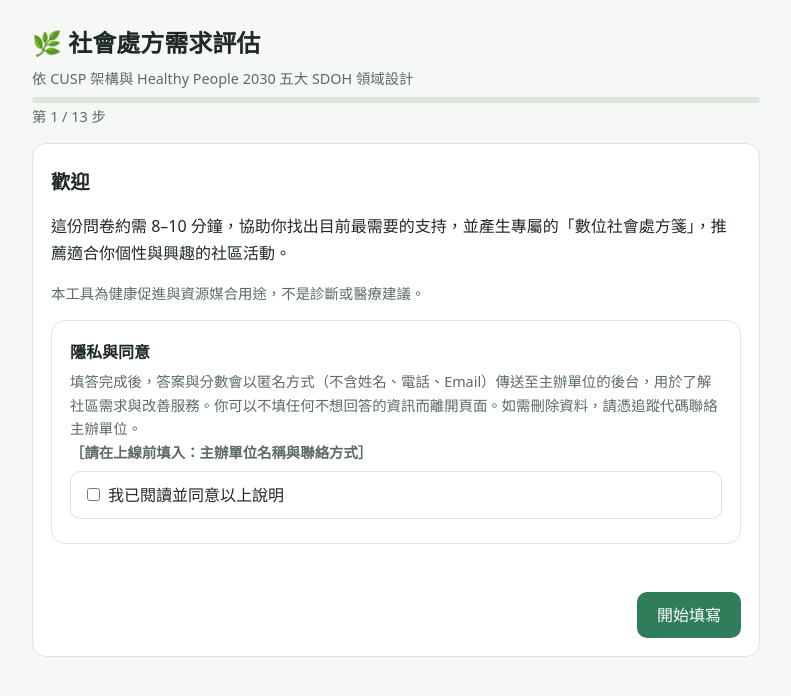
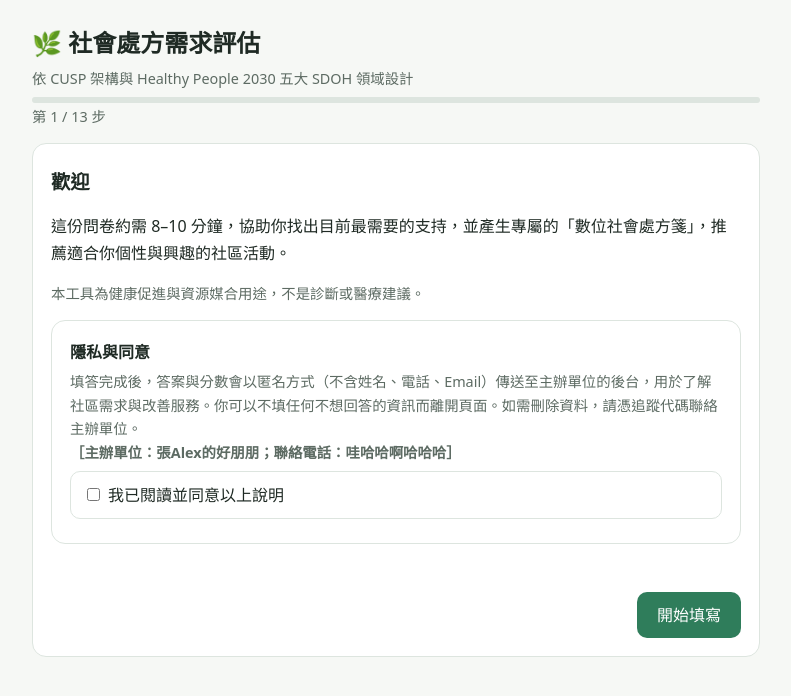
Before and after one commit to s1110292-spec/CUSP, a plain HTML site: page index.html in a window 1280 px wide. Shown: the whole page, without its empty margins (244-1035 px from the left). Drawn offline with Linux system fonts and the light colour scheme.

Commit message:
Update index.html

```diff
--- a/index.html
+++ b/index.html
@@ -87,11 +87,11 @@ const $=s=>document.querySelector(s);
 const radio=(name,list,cur)=>list.map((t,i)=>`<label class="o"><input type="radio" name="${name}" value="${i}" ${cur==i?"checked":""}>${t}</label>`).join("");
 const chk=(name,list,cur)=>`<div class="row">${list.map(t=>`<label class="o"><input type="checkbox" data-n="${name}" value="${t}" ${cur.includes(t)?"checked":""}>${t}</label>`).join("")}</div>`;
 function sel(id,list,cur){return `<select id="${id}"><option value="">請選擇</option>${list.map((t,i)=>`<option value="${i}" ${cur==i&&cur!==undefined?"selected":""}>${t}</option>`).join("")}</select>`}
-const AGE=["18–29","30–44","45–59","60–64","65–74","75 歲以上"],GEN=["女","男","其他／不願透露"],INC=["寬裕，有儲蓄","大致夠用","吃緊，需要節省","困難，常入不敷出"],EDU=["國小以下","國中","高中職","專科／大學","研究所以上"],EMP=["全職／兼職工作","退休","家務／照顧家人","待業／找工作中","因病或身心狀況無法工作"],LIV=["與家人同住","僅與配偶同住","獨居","住機構或其他"];
+const AGE=["18–29","30–44","45–59","60–64","65–74","75 歲以上"],GEN=["女","男","其他／不願透露"],INC=["寬裕，有儲蓄","大致夠用","吃緊，需要節省","困難，常入不敷出"],EDU=["國小以下","國中","高中職","專科／大學","研究所以上"],EMP=["學生","全職／兼職工作","退休","家務／照顧家人","待業／找工作中","因病或身心狀況無法工作"],LIV=["與家人同住","僅與配偶同住","獨居","住機構或其他"];
 function view(){
  const s=ST_STEPS[step],n=ST_STEPS.length-1,pct=Math.round(step/n*100);
  let h=`<div class="noprint"><h1>🌿 社會處方需求評估</h1><div class="mu">依 CUSP 架構與 Healthy People 2030 五大 SDOH 領域設計</div><div class="bar"><i style="width:${pct}%"></i></div><div class="mu">${s.k==="res"?"完成":`第 ${step+1} / ${n} 步`}</div></div>`;
- if(s.k==="intro")h+=`<div class="card"><h2>歡迎</h2><p>這份問卷約需 8–10 分鐘，協助你找出目前最需要的支持，並產生專屬的「數位社會處方箋」，推薦適合你個性與興趣的社區活動。</p><p class="mu">本工具為健康促進與資源媒合用途，不是診斷或醫療建議。</p><div class="card" style="margin:10px 0"><b>隱私與同意</b><p class="mu" style="margin:.3em 0">填答完成後，答案與分數會以匿名方式（不含姓名、電話、Email）傳送至主辦單位的後台，用於了解社區需求與改善服務。你可以不填任何不想回答的資訊而離開頁面。如需刪除資料，請憑追蹤代碼聯絡主辦單位。<br><b>［請在上線前填入：主辦單位名稱與聯絡方式］</b></p><label class="o"><input type="checkbox" id="cs">我已閱讀並同意以上說明</label></div><div class="err" id="err"></div><div class="nav"><span></span><button onclick="next()">開始填寫</button></div></div>`;
+ if(s.k==="intro")h+=`<div class="card"><h2>歡迎</h2><p>這份問卷約需 8–10 分鐘，協助你找出目前最需要的支持，並產生專屬的「數位社會處方箋」，推薦適合你個性與興趣的社區活動。</p><p class="mu">本工具為健康促進與資源媒合用途，不是診斷或醫療建議。</p><div class="card" style="margin:10px 0"><b>隱私與同意</b><p class="mu" style="margin:.3em 0">填答完成後，答案與分數會以匿名方式（不含姓名、電話、Email）傳送至主辦單位的後台，用於了解社區需求與改善服務。你可以不填任何不想回答的資訊而離開頁面。如需刪除資料，請憑追蹤代碼聯絡主辦單位。<br><b>［主辦單位：張Alex的好朋朋；聯絡電話：哇哈哈啊哈哈哈］</b></p><label class="o"><input type="checkbox" id="cs">我已閱讀並同意以上說明</label></div><div class="err" id="err"></div><div class="nav"><span></span><button onclick="next()">開始填寫</button></div></div>`;
  if(s.k==="base")h+=`<div class="card"><h2>基本資料</h2>
  <div class="q"><b>年齡層</b>${sel("age",AGE,P.age)}</div><div class="q"><b>性別</b>${sel("gen",GEN,P.gen)}</div>
  <div class="q"><b>目前有的慢性疾病（可複選）</b>${chk("chronic",CH,P.chronic)}</div>
```
